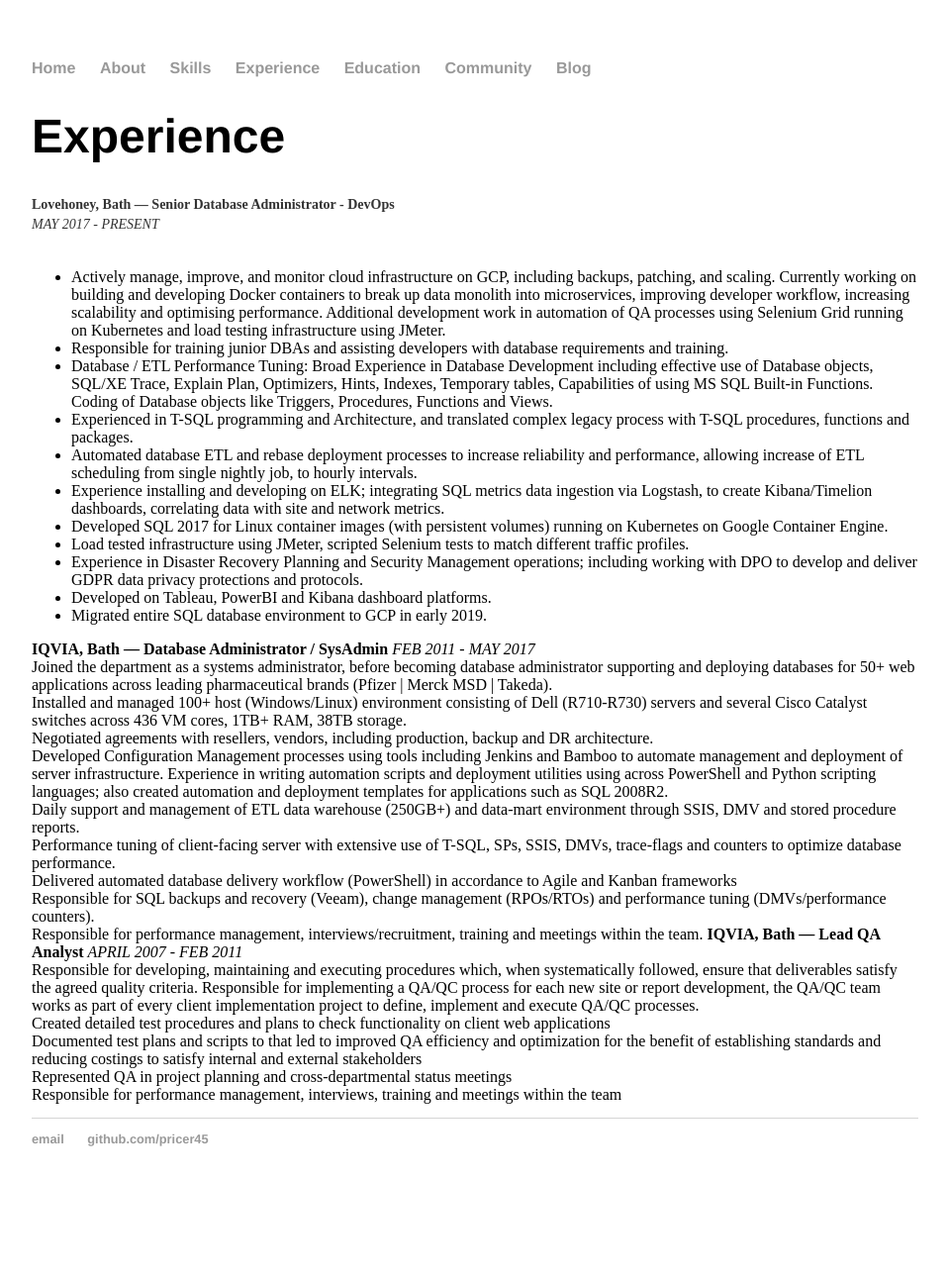
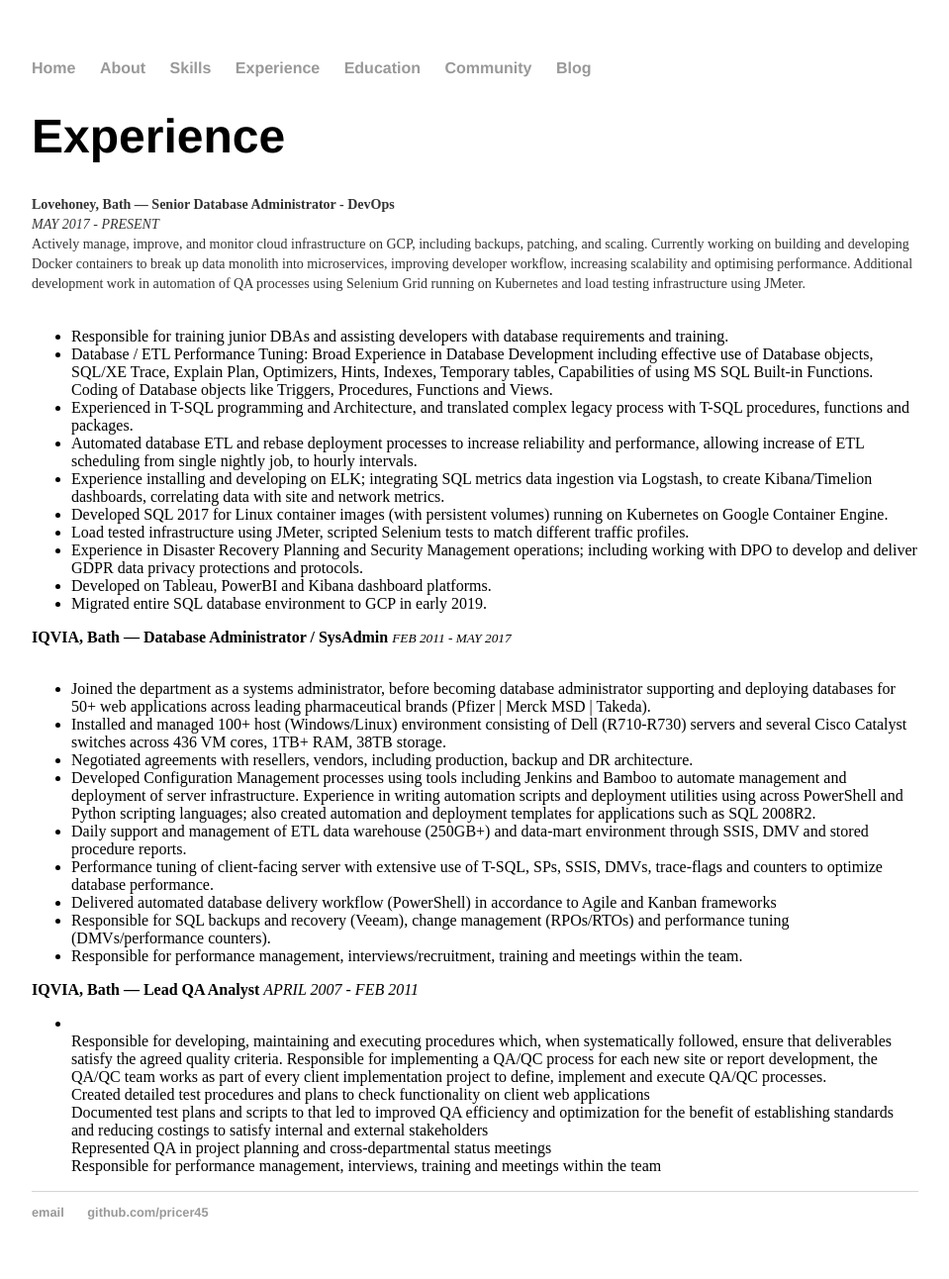
Before and after one commit to pricer45/pricer45.github.io, a Jekyll site: the page built from experience.html, in a window 1280 px wide. Shown: the whole page at 99% size, without its empty margins (160-1119 px from the left). Built offline with Jekyll 4.4.1, drawn with Linux system fonts in a browser that asks for light colours; before the commit the page ends 1218 px from its top, so only the background shows below that.

Commit message:
Update experience.html

```diff
--- a/experience.html
+++ b/experience.html
@@ -8,8 +8,9 @@
 <b>Lovehoney, Bath — Senior Database Administrator - DevOps</b><br>
 <i>MAY 2017 - PRESENT</i>
 
+<br>Actively manage, improve, and monitor cloud infrastructure on GCP, including backups, patching, and scaling. Currently working on building and developing Docker containers to break up data monolith into microservices, improving developer workflow, increasing scalability and optimising performance. Additional development work in automation of QA processes using Selenium Grid running on Kubernetes and load testing infrastructure using JMeter.
+
 <ul>
-<br><li>Actively manage, improve, and monitor cloud infrastructure on GCP, including backups, patching, and scaling. Currently working on building and developing Docker containers to break up data monolith into microservices, improving developer workflow, increasing scalability and optimising performance. Additional development work in automation of QA processes using Selenium Grid running on Kubernetes and load testing infrastructure using JMeter.
 <br><li>Responsible for training junior DBAs and assisting developers with database requirements and training.
 <br><li>Database / ETL Performance Tuning: Broad Experience in Database Development including effective use of Database objects, SQL/XE Trace, Explain Plan, Optimizers, Hints, Indexes, Temporary tables, Capabilities of using MS SQL Built-in Functions. Coding of Database objects like Triggers, Procedures, Functions and Views.
 <br><li>Experienced in T-SQL programming and Architecture, and translated complex legacy process with T-SQL procedures, functions and packages.
@@ -24,24 +25,27 @@
 </ul>
 
 <b>IQVIA, Bath — Database Administrator / SysAdmin </b>
-<i>FEB 2011 - MAY 2017</i>
-<br>Joined the department as a systems administrator, before becoming database administrator supporting and deploying databases for 50+ web applications across leading pharmaceutical brands (Pfizer | Merck MSD | Takeda).
-<br>Installed and managed 100+ host (Windows/Linux) environment consisting of Dell (R710-R730) servers and several Cisco Catalyst switches across 436 VM cores, 1TB+ RAM, 38TB storage.
-<br>Negotiated agreements with resellers, vendors, including production, backup and DR architecture.
-<br>Developed Configuration Management processes using tools including Jenkins and Bamboo to automate management and deployment of server infrastructure. Experience in writing automation scripts and deployment utilities using across PowerShell and Python scripting languages; also created automation and deployment templates for applications such as SQL 2008R2.
-<br>Daily support and management of ETL data warehouse (250GB+) and data-mart environment through SSIS, DMV and stored procedure reports.
-<br>Performance tuning of client-facing server with extensive use of T-SQL, SPs, SSIS, DMVs, trace-flags and counters to optimize database performance.
-<br>Delivered automated database delivery workflow (PowerShell) in accordance to Agile and Kanban frameworks
-<br>Responsible for SQL backups and recovery (Veeam), change management (RPOs/RTOs) and performance tuning (DMVs/performance counters).
-<br>Responsible for performance management, interviews/recruitment, training and meetings within the team.
+<i><small>FEB 2011 - MAY 2017</small></i>
+<ul>
+<br><li>Joined the department as a systems administrator, before becoming database administrator supporting and deploying databases for 50+ web applications across leading pharmaceutical brands (Pfizer | Merck MSD | Takeda).
+<br><li>Installed and managed 100+ host (Windows/Linux) environment consisting of Dell (R710-R730) servers and several Cisco Catalyst switches across 436 VM cores, 1TB+ RAM, 38TB storage.
+<br><li>Negotiated agreements with resellers, vendors, including production, backup and DR architecture.
+<br><li>Developed Configuration Management processes using tools including Jenkins and Bamboo to automate management and deployment of server infrastructure. Experience in writing automation scripts and deployment utilities using across PowerShell and Python scripting languages; also created automation and deployment templates for applications such as SQL 2008R2.
+<br><li>Daily support and management of ETL data warehouse (250GB+) and data-mart environment through SSIS, DMV and stored procedure reports.
+<br><li>Performance tuning of client-facing server with extensive use of T-SQL, SPs, SSIS, DMVs, trace-flags and counters to optimize database performance.
+<br><li>Delivered automated database delivery workflow (PowerShell) in accordance to Agile and Kanban frameworks
+<br><li>Responsible for SQL backups and recovery (Veeam), change management (RPOs/RTOs) and performance tuning (DMVs/performance counters).
+<br><li>Responsible for performance management, interviews/recruitment, training and meetings within the team.
+</li></ul>
 
 <b>IQVIA, Bath — Lead QA Analyst</b>
 <i>APRIL 2007 - FEB 2011</i>
+<ul><li>
 <br>Responsible for developing, maintaining and executing procedures which, when systematically followed, ensure that deliverables satisfy the agreed quality criteria. Responsible for implementing a QA/QC process for each new site or report development, the QA/QC team works as part of every client implementation project to define, implement and execute QA/QC processes.
 <br>Created detailed test procedures and plans to check functionality on client web applications
 <br>Documented test plans and scripts to that led to improved QA efficiency and optimization for the benefit of establishing standards and reducing costings to satisfy internal and external stakeholders
 <br>Represented QA in project planning and cross-departmental status meetings
 <br>Responsible for performance management, interviews, training and meetings within the team
-
+</li></ul>
 </p>
 </div><!-- /.blurb -->
```
